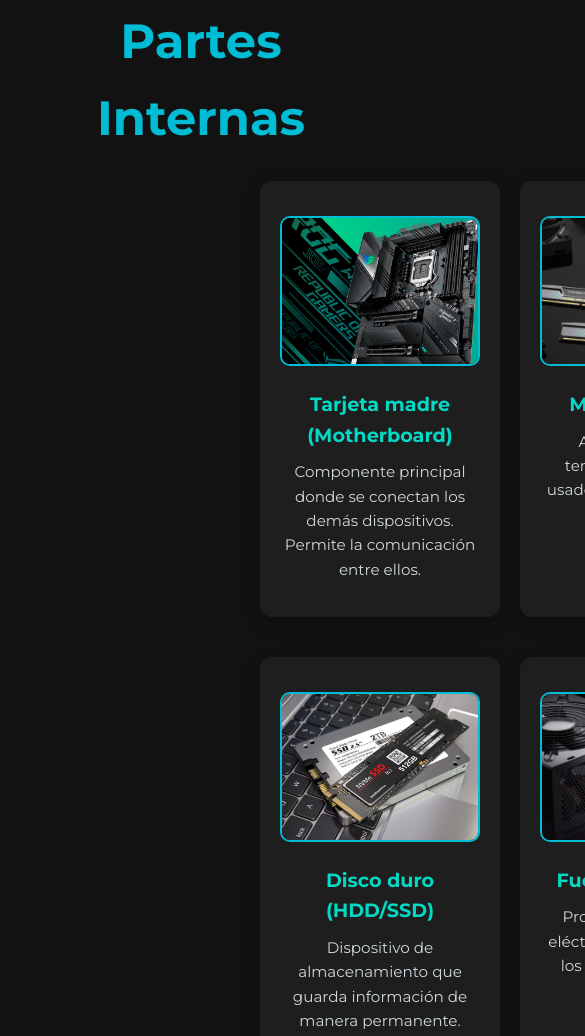
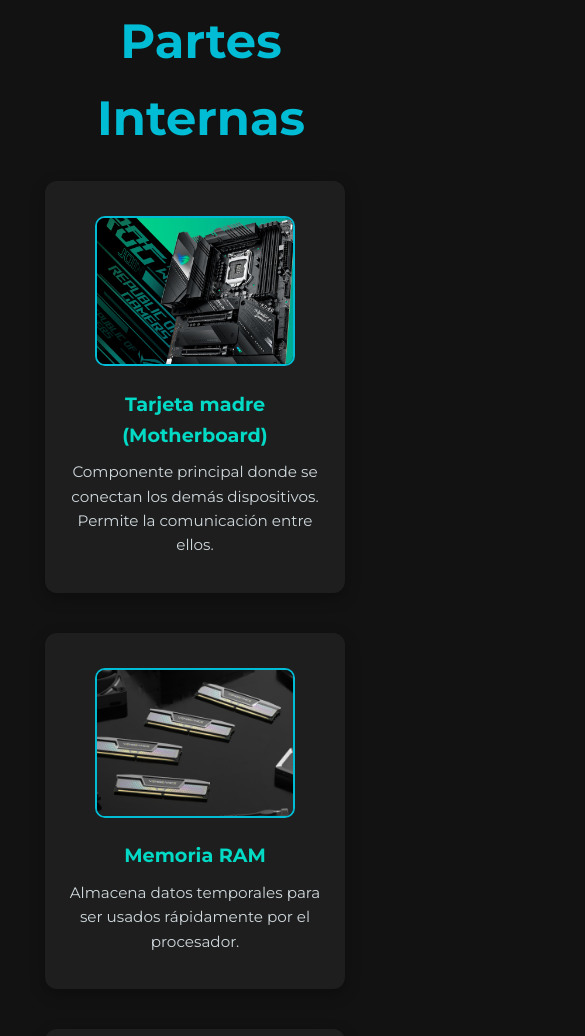
Before and after one commit to ziaxlh/Hardware-del-Computador, a plain HTML site: page index.html in a window 390 px wide. Shown: the part 705-1741 px from the top of the page, 585 px wide, since content can reach past the window. Drawn offline with Linux system fonts and the light colour scheme.

Commit message:
Se realizaron correcciones de nombramientos y se aplico el responsive

```diff
--- a/index.html
+++ b/index.html
@@ -4,7 +4,7 @@
   <meta charset="UTF-8" />
   <meta name="viewport" content="width=device-width, initial-scale=1.0" />
   <title>Explorando el Hardware del Computador</title>
-  <link rel="stylesheet" href="index.css" />
+  <link rel="stylesheet" href="styles.css" />
 </head>
 <body>
 
--- a/index.css
+++ b/styles.css
@@ -167,10 +167,11 @@ footer p {
 
 .categoria-grid {
   display: grid;
-  grid-template-columns: repeat(4, 1fr);
+  grid-template-columns: repeat(auto-fit, minmax(250px, 1fr));
   gap: 20px;
-  margin-left: 260px;
-  margin-right: 260px;
+  padding: 0 20px;
+  max-width: 1200px;
+  margin: 0 auto;
 }
 
 #btn-top {
@@ -180,7 +181,7 @@ footer p {
   padding: 10px 15px;
   font-size: 20px;
   cursor: pointer;
-  display: none; /* inicialmente oculto */
+  display: none;
   background-color: #00bcd4;
   color: white;
   border: none;
```
